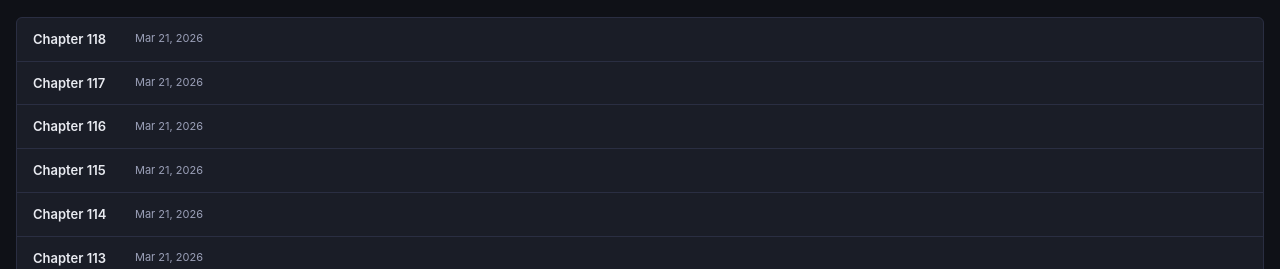
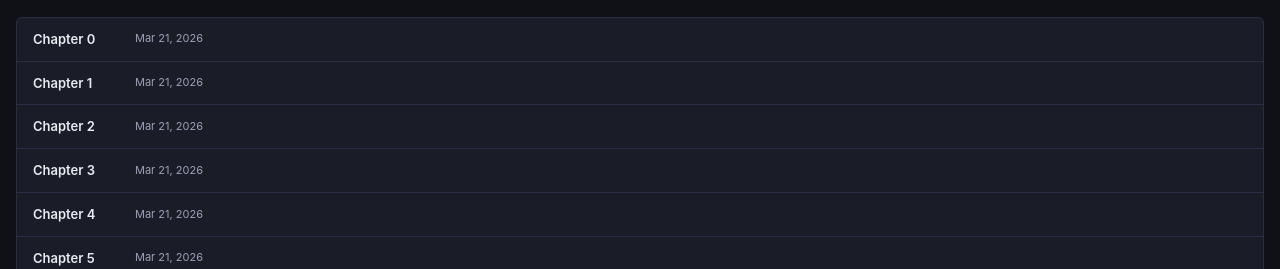
Before and after one commit to Erebus-Death/panelverse, a Next.js app: page /series/devourer-please-act-like-final-boss in a window 1280 px wide. Shown: the part 531-800 px from the top of the page. Built offline with nearby package versions, Linux system fonts and the light colour scheme.

Commit message:
chnaged into ascdeing order for chapter list

```diff
--- a/src/pages/series/[slug]/index.js
+++ b/src/pages/series/[slug]/index.js
@@ -129,7 +129,7 @@ export default function SeriesPage({ series }) {
             <div className="section-title">Chapters ({chapters.length})</div>
           </div>
           <div style={{background:'var(--surface)',border:'1px solid var(--border)',borderRadius:'var(--radius)',overflow:'hidden'}}>
-            {[...chapters].reverse().map(ch => (
+           {[...chapters].map(ch => (
               <Link
                 key={ch.num}
                 href={`/series/${slug}/chapter/${ch.num}`}
```
